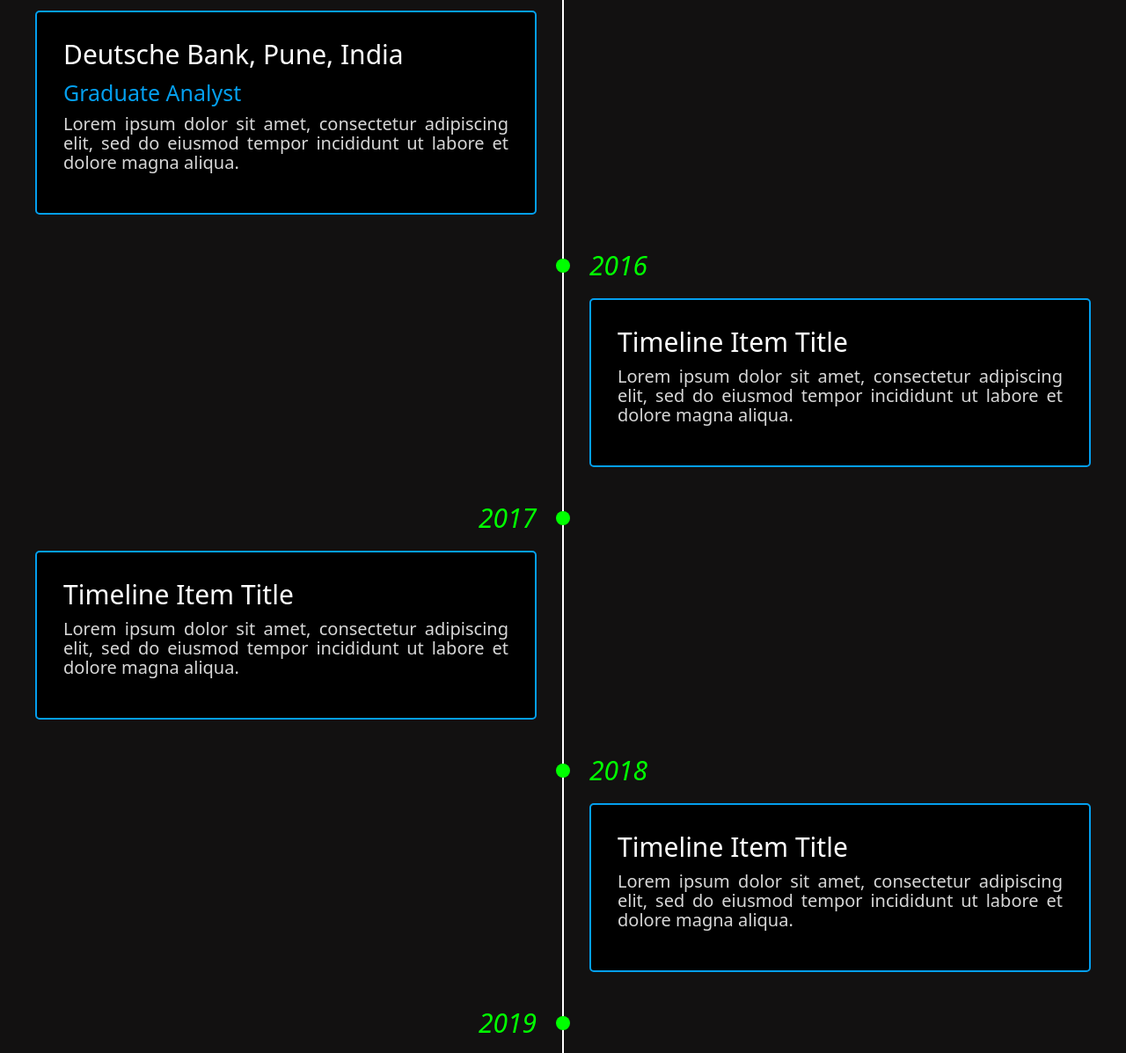
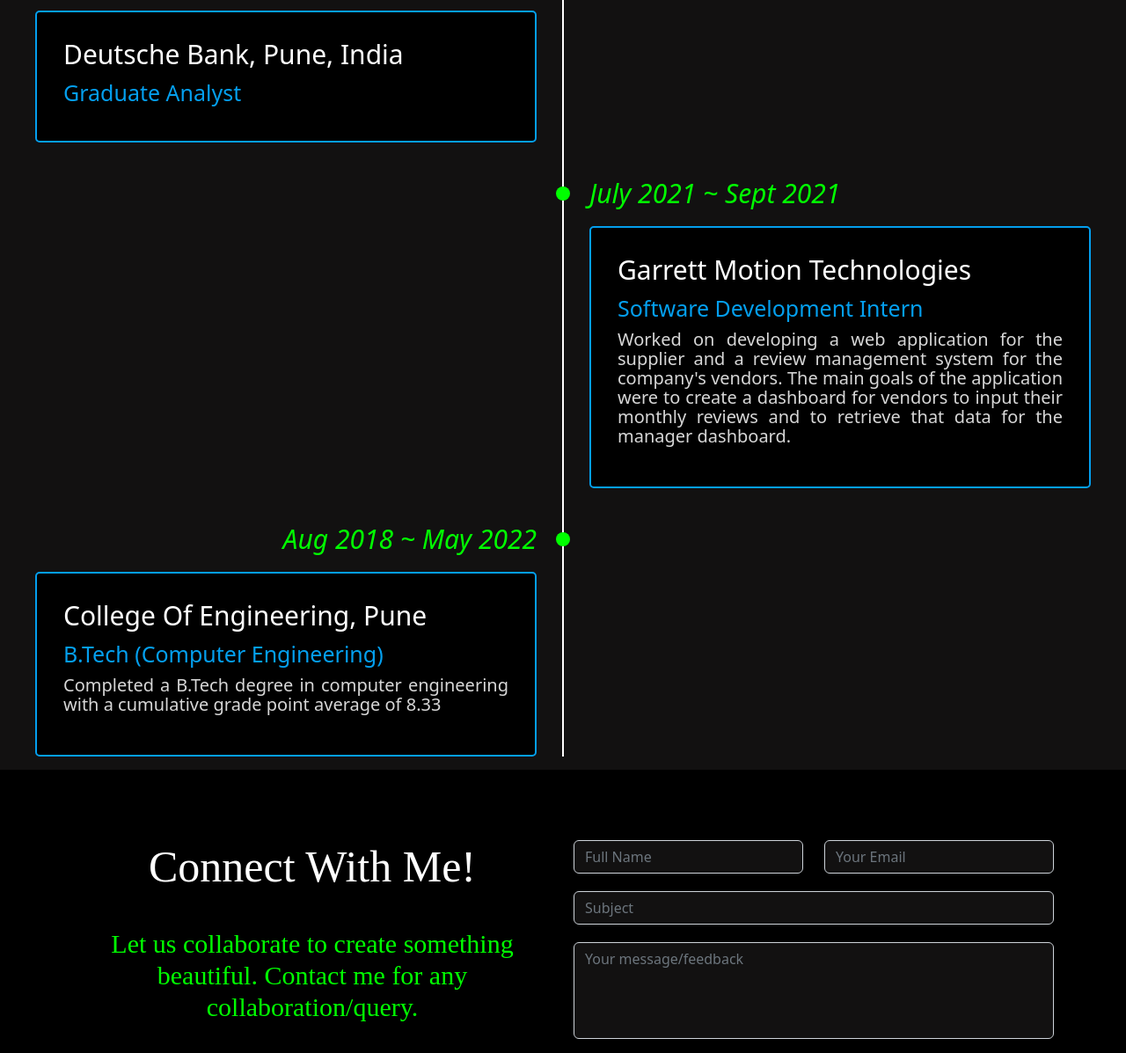
Before and after one commit to kushalnl7/MyPersonalPortfolioWebsite, a plain HTML site: page index.html in a window 1280 px wide. Shown: the part 3047-4244 px from the top of the page at 88% size. Drawn offline with nearby package versions, Linux system fonts and the light colour scheme; a web font is replaced by a local one.

Commit message:
Updated Journey Section

```diff
--- a/index.html
+++ b/index.html
@@ -450,17 +450,20 @@
                     <div class="timeline-content">
                         <h3>Deutsche Bank, Pune, India</h3>
                         <h5>Graduate Analyst</h5>
-                        <p>Lorem ipsum dolor sit amet, consectetur adipiscing elit, sed do eiusmod tempor incididunt ut
-                            labore et dolore magna aliqua. </p>
+                        <!-- <p>Lorem ipsum dolor sit amet, consectetur adipiscing elit, sed do eiusmod tempor incididunt ut
+                            labore et dolore magna aliqua. </p> -->
                     </div>
                 </div>
                 <div class="timeline-item custom-col-journey">
                     <div class="timeline-dot"></div>
-                    <div class="timeline-date">2016</div>
+                    <div class="timeline-date">July 2021 ~ Sept 2021</div>
                     <div class="timeline-content">
-                        <h3>timeline item title</h3>
-                        <p>Lorem ipsum dolor sit amet, consectetur adipiscing elit, sed do eiusmod tempor incididunt ut
-                            labore et dolore magna aliqua. </p>
+                        <h3>Garrett Motion Technologies</h3>
+                        <h5>Software Development Intern</h5>
+                        <p>Worked on developing a web application for the supplier and a review management system for
+                            the company's vendors. The main goals of the application were to create a dashboard for
+                            vendors to input their monthly reviews and to retrieve that data for the manager dashboard.
+                        </p>
                     </div>
                 </div>
 
@@ -468,49 +471,14 @@
 
                 <div class="timeline-item custom-col-journey">
                     <div class="timeline-dot"></div>
-                    <div class="timeline-date">2017</div>
+                    <div class="timeline-date">Aug 2018 ~ May 2022</div>
                     <div class="timeline-content">
-                        <h3>timeline item title</h3>
-                        <p>Lorem ipsum dolor sit amet, consectetur adipiscing elit, sed do eiusmod tempor incididunt ut
-                            labore et dolore magna aliqua. </p>
+                        <h3>College of Engineering, Pune</h3>
+                        <h5>B.Tech (Computer Engineering)</h5>
+                        <p>Completed a B.Tech degree in computer engineering with a cumulative grade point average of 8.33</p>
                     </div>
                 </div>
-                <div class="timeline-item custom-col-journey">
-                    <div class="timeline-dot"></div>
-                    <div class="timeline-date">2018</div>
-                    <div class="timeline-content">
-                        <h3>timeline item title</h3>
-                        <p>Lorem ipsum dolor sit amet, consectetur adipiscing elit, sed do eiusmod tempor incididunt ut
-                            labore et dolore magna aliqua. </p>
-                    </div>
-                </div>
-                <div class="timeline-item custom-col-journey">
-                    <div class="timeline-dot"></div>
-                    <div class="timeline-date">2019</div>
-                    <div class="timeline-content">
-                        <h3>timeline item title</h3>
-                        <p>Lorem ipsum dolor sit amet, consectetur adipiscing elit, sed do eiusmod tempor incididunt ut
-                            labore et dolore magna aliqua. </p>
-                    </div>
-                </div>
-                <div class="timeline-item custom-col-journey">
-                    <div class="timeline-dot"></div>
-                    <div class="timeline-date">2020</div>
-                    <div class="timeline-content">
-                        <h3>timeline item title</h3>
-                        <p>Lorem ipsum dolor sit amet, consectetur adipiscing elit, sed do eiusmod tempor incididunt ut
-                            labore et dolore magna aliqua. </p>
-                    </div>
-                </div>
-                <div class="timeline-item custom-col-journey">
-                    <div class="timeline-dot"></div>
-                    <div class="timeline-date">2021</div>
-                    <div class="timeline-content">
-                        <h3>timeline item title</h3>
-                        <p>Lorem ipsum dolor sit amet, consectetur adipiscing elit, sed do eiusmod tempor incididunt ut
-                            labore et dolore magna aliqua. </p>
-                    </div>
-                </div>
+
             </div>
             <h3 id="more-journey" onclick="showmorejourney()">See full journey</h3>
             <a href="#journey-start" style="text-decoration: none; color: inherit;">
```
